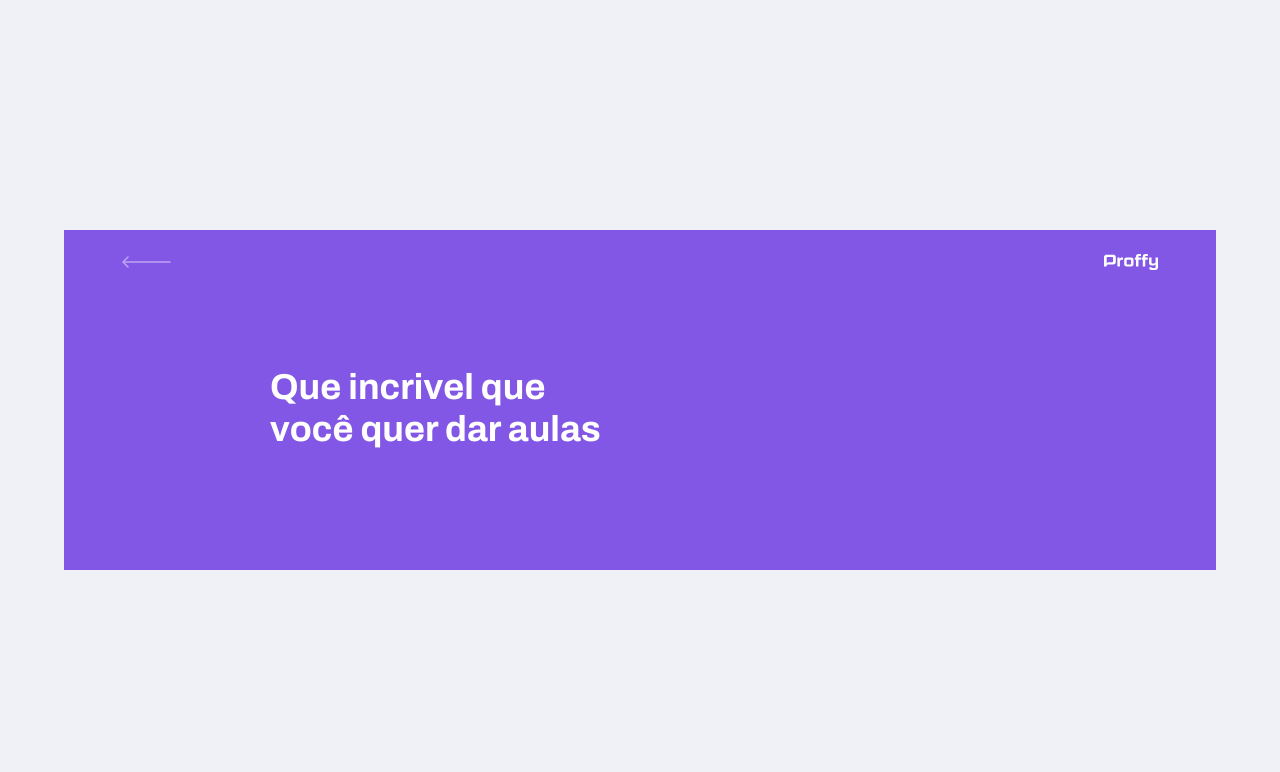
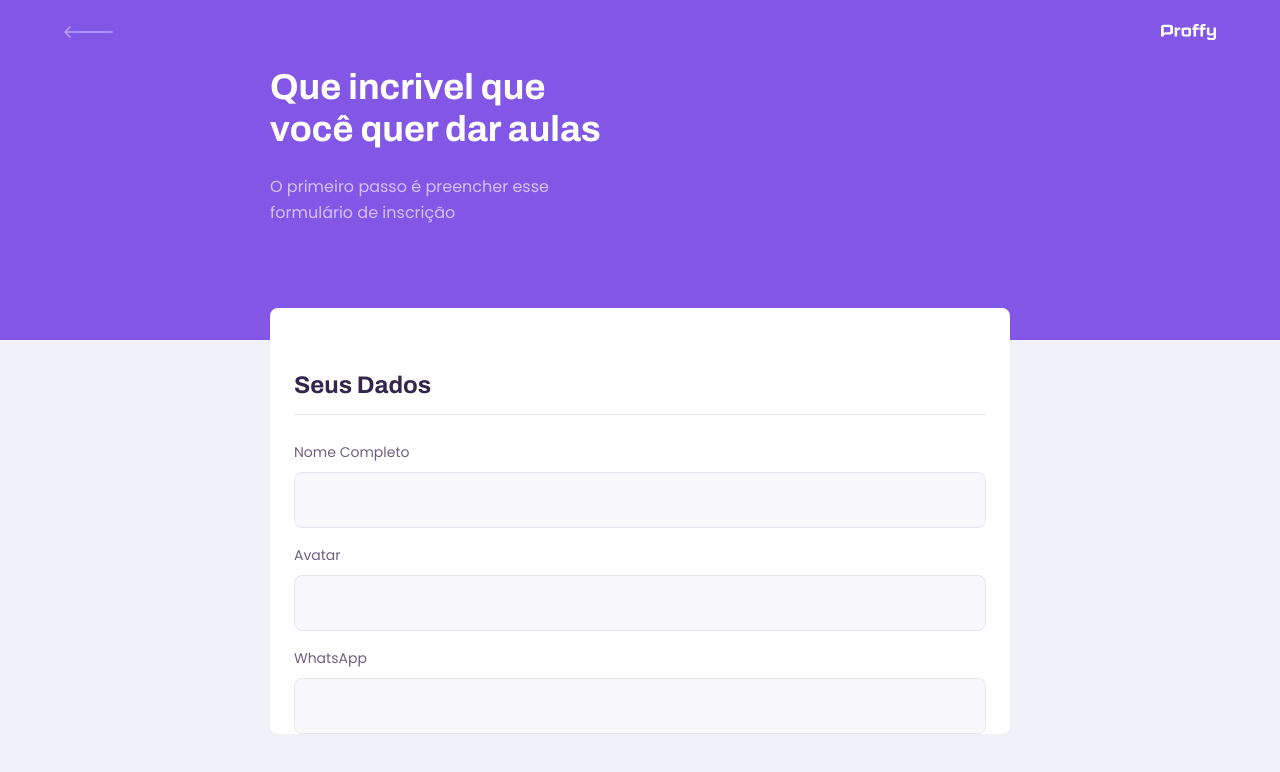
Before and after one commit to PabloMarcondesGS/nlw2, a React (Create React App) app: page /give-classes in a window 1280 px wide. Shown: the top 772 px of the page. Built offline with nearby package versions, Linux system fonts and the light colour scheme.

Commit message:
aula 3 tornando o input um component sem erros

```diff
--- /dev/null
+++ b/src/components/Input/index.tsx
@@ -0,0 +1,20 @@
+import React, {InputHTMLAttributes} from 'react';
+
+import './styles.css';
+
+interface InputProps extends InputHTMLAttributes<HTMLInputElement>{
+    name: string;
+    label: string;
+
+}
+
+const Input: React.FC<InputProps> = ({ label, name, ...rest }) => {
+    return (
+        <div className="input-block">
+        <label htmlFor={name}>{label}</label>
+        <input type="text" id={name} {...rest} />
+      </div>
+    );
+}
+
+export default Input;
--- /dev/null
+++ b/src/components/Input/styles.css
@@ -0,0 +1,34 @@
+.input-block{
+    position: relative;
+}
+
+.input-block + .input-block{
+    margin-top: 1.4rem;
+}
+
+.input-block label{
+    font-size: 1.4rem;
+}
+
+.input-block input{
+    width: 100%;
+    height: 5.6rem;
+    margin-top: 0.8rem;
+    border-radius: 0.8rem;
+    background-color: var(--color-input-background);
+    border: 1px solid var(--color-line-in-white);
+    outline: 0;
+    padding: 0 1.6rem;
+    font: 1.6rem Archivo;
+}
+
+.input-block:focus-within::after{
+    width: calc(100% - 3.2);
+    height: 2px;
+    content: '';
+    background-color: var(--color-primary-light);
+    position: absolute;
+    left: 1.6rem;
+    right: 1.6rem;
+    bottom: 0;
+}
--- a/src/components/PageHeader/index.tsx
+++ b/src/components/PageHeader/index.tsx
@@ -8,6 +8,7 @@
 //Se colocar '?' apos o title ele se torna não obrigatorio
 interface PageHeaderProps{
     title: string;
+    description?: string;
 }
 
 //Colocar React.fc para falar que e um function component
@@ -23,6 +24,10 @@
 
             <div className="header-content">
                 <strong>{props.title}</strong>
+                {/* {props.description ? <p>{props.description}</p> : null} */}
+                {/* alternativa ao if ternario */}
+                {props.description && <p>{props.description}</p> }
+
                 {props.children}
             </div>
 
--- a/src/components/PageHeader/styles.css
+++ b/src/components/PageHeader/styles.css
@@ -41,6 +41,14 @@
     color: var(--color-title-in-primary);
 }
 
+.page-header .header-content p{
+    max-width: 30rem;
+    font-size: 1.6rem;
+    line-height: 2.6rem;
+    color: var(--color-text-in-primary);
+    margin-top: 2.4rem;
+}
+
 @media (min-width: 700px){
     .page-header{
         height: 340px;
--- a/src/pages/TeacherForm/index.tsx
+++ b/src/pages/TeacherForm/index.tsx
@@ -1,10 +1,35 @@
 import React from 'react';
 import PageHeader from '../../components/PageHeader';
+
+import './styles.css';
 
 function TeacherForm(){
     return(
         <div id="page-teacher-form" className="container">
-            <PageHeader title="Que incrivel que você quer dar aulas"/>
+            <PageHeader
+                title="Que incrivel que você quer dar aulas"
+                description="O primeiro passo é preencher esse formulário de inscrição"
+            />
+
+            <main>
+                <fieldset>
+                    <legend>Seus Dados</legend>
+                    <div className="input-block">
+                        <label htmlFor="name">Nome Completo</label>
+                        <input type="text" id="name"/>
+                    </div>
+
+                    <div className="input-block">
+                        <label htmlFor="avatar">Avatar</label>
+                        <input type="text" id="avatar"/>
+                    </div>
+
+                    <div className="input-block">
+                        <label htmlFor="whatsapp">WhatsApp</label>
+                        <input type="text" id="whatsapp"/>
+                    </div>
+                </fieldset>
+            </main>
         </div>
     )
 }
--- /dev/null
+++ b/src/pages/TeacherForm/styles.css
@@ -0,0 +1,39 @@
+#page-teacher-form {
+    width: 100vw;
+    height: 100vh;
+}
+
+#page-teacher-form .page-header .header-content{
+    margin-bottom: 6.4rem;
+}
+
+#page-teacher-form main {
+    background: var(--color-box-base);
+    width: 100%;
+    max-width: 74rem;
+    border-radius: 0.8rem;
+    margin: -3.2rem auto 3.2rem;
+    padding-top: 6.4rem;
+    overflow: hidden;
+}
+
+#page-teacher-form main fieldset{
+    border: 0;
+    padding: 0 2.4rem;
+}
+
+#page-teacher-form main fieldset + fieldset{
+    margin-top: 6.4rem;
+}
+
+#page-teacher-form main fieldset legend{
+    font: 700 2.4rem Archivo;
+    color: var(--color-text-title);
+    margin-bottom: 2.4rem;
+    display: flex;
+    align-items: center;
+    justify-content: space-between;
+    width: 100%;
+    padding-bottom: 1.6rem;
+    border-bottom: 1px solid var(--color-line-in-white);
+}
--- a/src/pages/TeacherList/index.tsx
+++ b/src/pages/TeacherList/index.tsx
@@ -1,6 +1,8 @@
 import React from 'react';
 import PageHeader from '../../components/PageHeader';
 import TeacherItem from '../../components/TeacherItem';
+import Input from '../../components/Input';
+
 
 // import whatsappIcon from '../../assets/images/icons/whatsapp.svg'
 import './styles.css'
@@ -10,20 +12,9 @@
       <div id="page-teacher-list" className="container">
         <PageHeader title="Estes são os proffys disponíveis.">
           <form id="search-teachers">
-            <div className="input-block">
-              <label htmlFor="subject">Matéria</label>
-              <input type="text" id="subject"/>
-            </div>
-
-            <div className="input-block">
-              <label htmlFor="week-day">Dia da semana</label>
-              <input type="text" id="week-day"/>
-            </div>
-
-            <div className="input-block">
-              <label htmlFor="time">Hora</label>
-              <input type="text" id="time"/>
-            </div>
+           <Input name="subject" label="Matéria"/>
+           <Input name="week" label="Dia da semana"/>
+           <Input name="time" label="Hora"/>
           </form>
         </PageHeader>
 
--- a/src/pages/TeacherList/styles.css
+++ b/src/pages/TeacherList/styles.css
@@ -9,41 +9,6 @@
 
 #search-teachers label{
     color: var(--color-text-in-primary);
-}
-
-#search-teachers .input-block{
-    position: relative;
-}
-
-#search-teachers .input-block + .input-block{
-    margin-top: 1.4rem;
-}
-
-#search-teachers .input-block label{
-    font-size: 1.4rem;
-}
-
-#search-teachers .input-block input{
-    width: 100%;
-    height: 5.6rem;
-    margin-top: 0.8rem;
-    border-radius: 0.8rem;
-    background-color: var(--color-input-background);
-    border: 1px solid var(--color-line-in-white);
-    outline: 0;
-    padding: 0 1.6rem;
-    font: 1.6rem Archivo;
-}
-
-#search-teachers .input-block:focus-within::after{
-    width: calc(100% - 3.2);
-    height: 2px;
-    content: '';
-    background-color: var(--color-primary-light);
-    position: absolute;
-    left: 1.6rem;
-    right: 1.6rem;
-    bottom: 0;
 }
 
 #page-teacher-list main{
```
